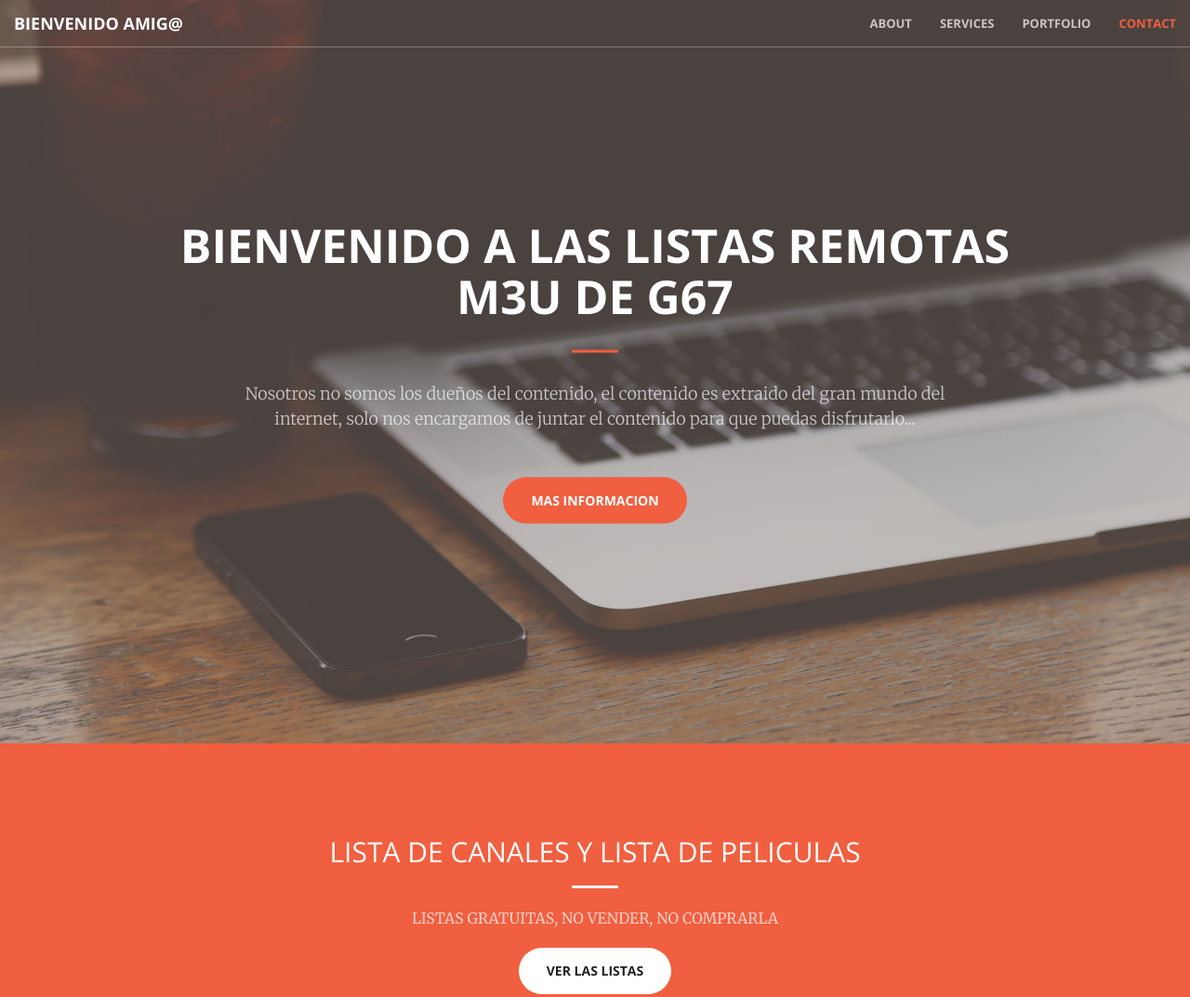
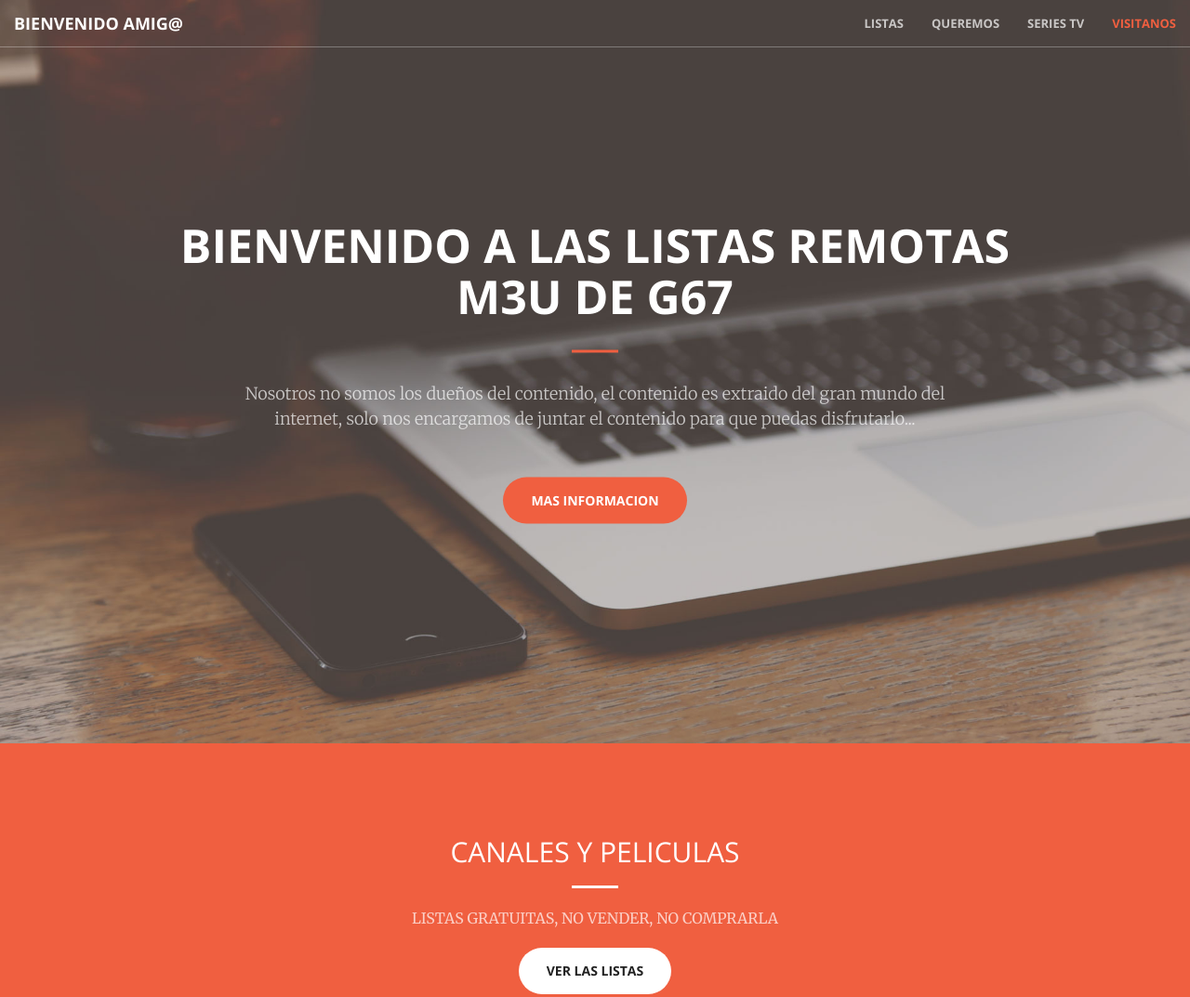
Before and after one commit to games67/G67web, a website: page index.html in a window 1280 px wide. Shown: the top 1073 px of the page at 93% size. Drawn offline with nearby package versions, Linux system fonts and the light colour scheme.

Commit message:
Update index.html

```diff
--- a/index.html
+++ b/index.html
@@ -50,16 +50,16 @@
             <div class="collapse navbar-collapse" id="bs-example-navbar-collapse-1">
                 <ul class="nav navbar-nav navbar-right">
                     <li>
-                        <a class="page-scroll" href="#about">About</a>
+                        <a class="page-scroll" href="#about">LISTAS</a>
                     </li>
                     <li>
-                        <a class="page-scroll" href="#services">Services</a>
+                        <a class="page-scroll" href="#services">QUEREMOS</a>
                     </li>
                     <li>
-                        <a class="page-scroll" href="#portfolio">Portfolio</a>
+                        <a class="page-scroll" href="#portfolio">SERIES TV</a>
                     </li>
                     <li>
-                        <a class="page-scroll" href="#contact">Contact</a>
+                        <a class="page-scroll" href="#contact">VISITANOS</a>
                     </li>
                 </ul>
             </div>
@@ -83,7 +83,7 @@
         <div class="container">
             <div class="row">
                 <div class="col-lg-8 col-lg-offset-2 text-center">
-                    <h2 class="section-heading">LISTA DE CANALES Y LISTA DE PELICULAS</h2>
+                    <h2 class="section-heading">CANALES Y PELICULAS</h2>
                     <hr class="light">
                     <p class="text-faded">LISTAS GRATUITAS, NO VENDER, NO COMPRARLA </p>
                     <a href="#services" class="page-scroll btn btn-default btn-xl sr-button">VER LAS LISTAS</a>
@@ -235,8 +235,8 @@
     <aside class="bg-dark">
         <div class="container text-center">
             <div class="call-to-action">
-                <h2>Free Download at Start Bootstrap!</h2>
-                <a href="http://startbootstrap.com/template-overviews/creative/" class="btn btn-default btn-xl sr-button">Download Now!</a>
+                <h2>SERIES DE TV</h2>
+                <a href="http://startbootstrap.com/template-overviews/creative/" class="btn btn-default btn-xl sr-button">VER LISTAS</a>
             </div>
         </div>
     </aside>
```
